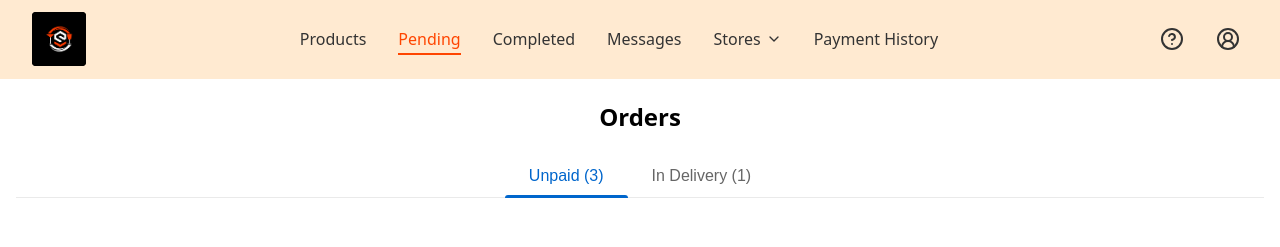
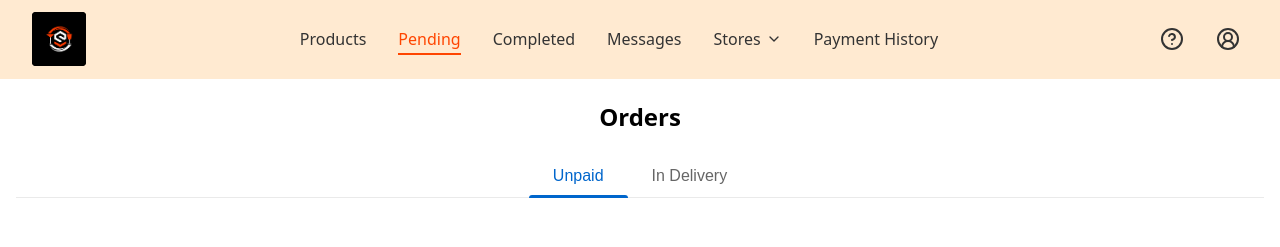
Before and after one commit to geekelo/sephcocco-ecommerce-user, a React (Vite) app: page /pending-orders in a window 1280 px wide. Shown: the top 247 px of the page. Built offline with nearby package versions, Linux system fonts and the light colour scheme.

Commit message:
updated changes

```diff
--- a/src/pages/PendingOrders.jsx
+++ b/src/pages/PendingOrders.jsx
@@ -247,13 +247,13 @@ const {data: deliveryData} = useGetDeliveryOrder(activeOutlet)
             className={`tab-button ${activeTab === 'pending' ? 'active' : ''}`}
             onClick={() => setActiveTab('pending')}
           >
-           Unpaid ({pendingApprovalOrders.length})
+           Unpaid {orderData?.length > 0 && (orderData?.length)}
           </button>
           <button
             className={`tab-button ${activeTab === 'delivering' ? 'active' : ''}`}
             onClick={() => setActiveTab('delivering')}
           >
-            In Delivery ({deliveringOrders.length})
+            In Delivery {deliveryData?.length > 0 && (deliveryData?.length)}
           </button>
         </div>
 
```
